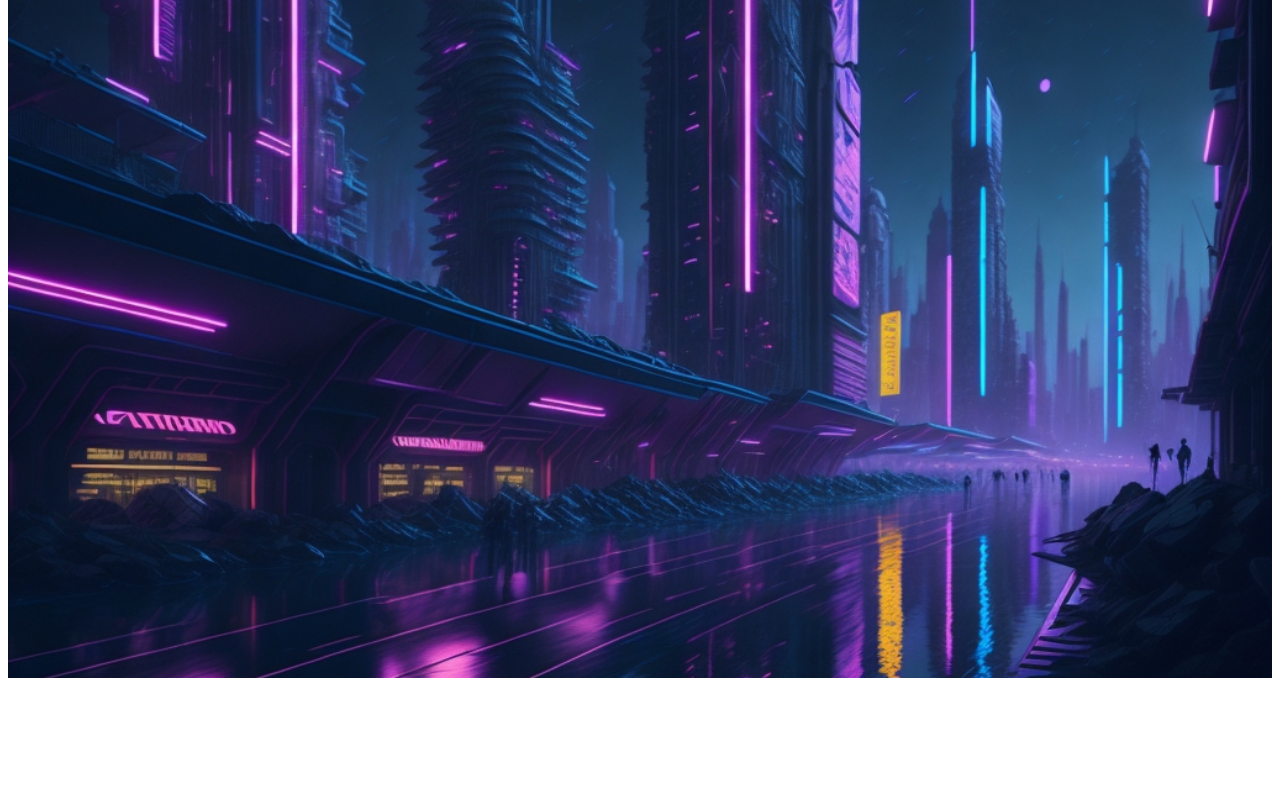
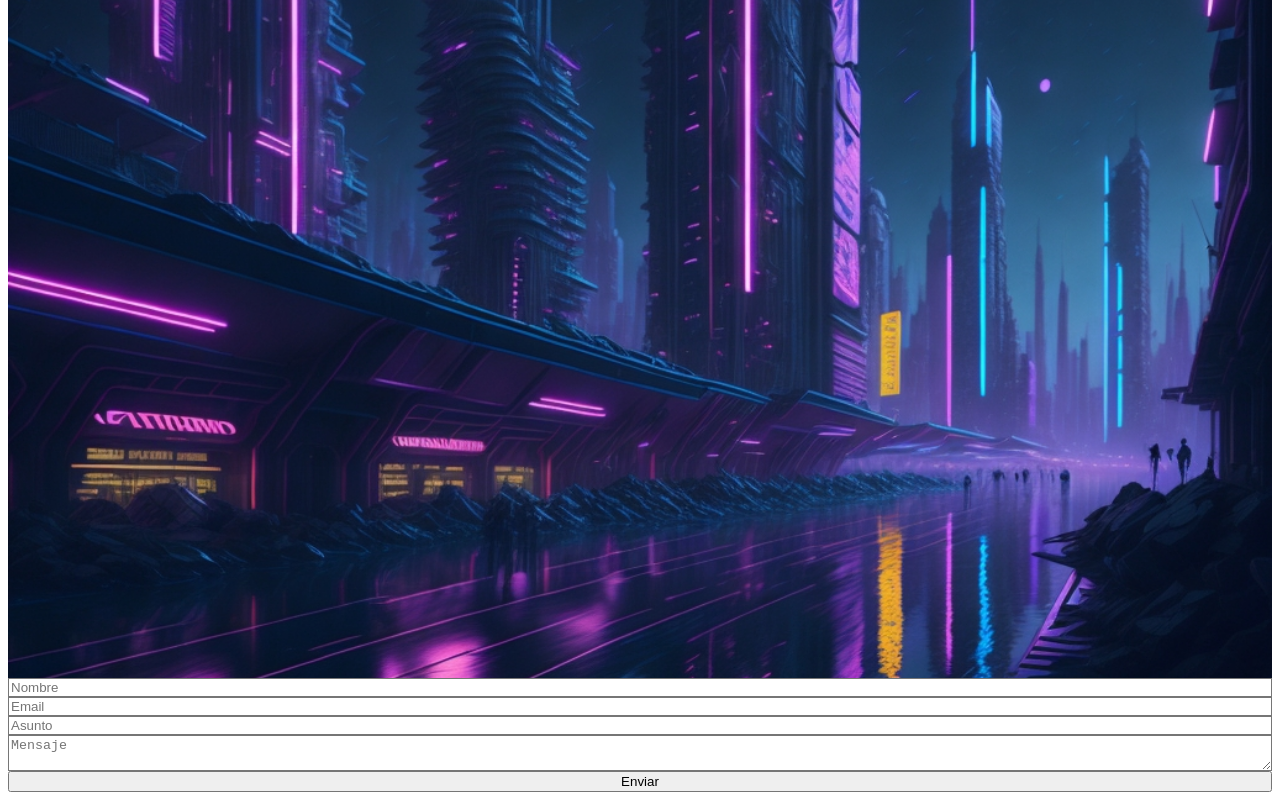
Before and after one commit to CarlosAcosta44/mi-sitio-nextjs, a Next.js app: page / in a window 1280 px wide. Shown: the part 171-971 px from the top of the page. Before the commit the page ends 857 px from the top, so only its background shows below. Built offline with nearby package versions, Linux system fonts and the light colour scheme.

Commit message:
feat(contact): add ContactForm client component with useActionState

```diff
--- a/app/page.tsx
+++ b/app/page.tsx
@@ -3,12 +3,14 @@
 
 import HeroSection from "@/components/HeroSection";
 import { heroImage } from "@/lib/data";
+import ContactForm from "@/components/ContactForm";
 
 export default function HomePage() {
   return (
     <>
       <HeroSection imageSrc={heroImage.src} imageAlt={heroImage.alt} />
       {/* Las demás secciones se agregarán en features posteriores */}
+      <ContactForm />
     </>
   );
 }
--- /dev/null
+++ b/components/ContactForm.tsx
@@ -0,0 +1,49 @@
+"use client"
+
+import { useActionState } from "react"
+import { sendContactForm } from "@/app/actions/contact"
+
+export default function ContactForm() {
+  const [state, action, isPending] = useActionState(sendContactForm, null)
+
+  return (
+    <form action={action} className="flex flex-col gap-4 max-w-md mx-auto p-6">
+      <input
+        name="name"
+        placeholder="Nombre"
+        required
+        className="border p-2 rounded"
+      />
+      <input
+        name="email"
+        type="email"
+        placeholder="Email"
+        required
+        className="border p-2 rounded"
+      />
+      <input
+        name="subject"
+        placeholder="Asunto"
+        required
+        className="border p-2 rounded"
+      />
+      <textarea
+        name="message"
+        placeholder="Mensaje"
+        required
+        className="border p-2 rounded h-32"
+      />
+
+      {state?.error && <p className="text-red-500">{state.error}</p>}
+      {state?.success && <p className="text-green-500">{state.success}</p>}
+
+      <button
+        type="submit"
+        disabled={isPending}
+        className="bg-blue-600 text-white py-2 rounded hover:bg-blue-700 disabled:opacity-50"
+      >
+        {isPending ? "Enviando..." : "Enviar"}
+      </button>
+    </form>
+  )
+}
```
